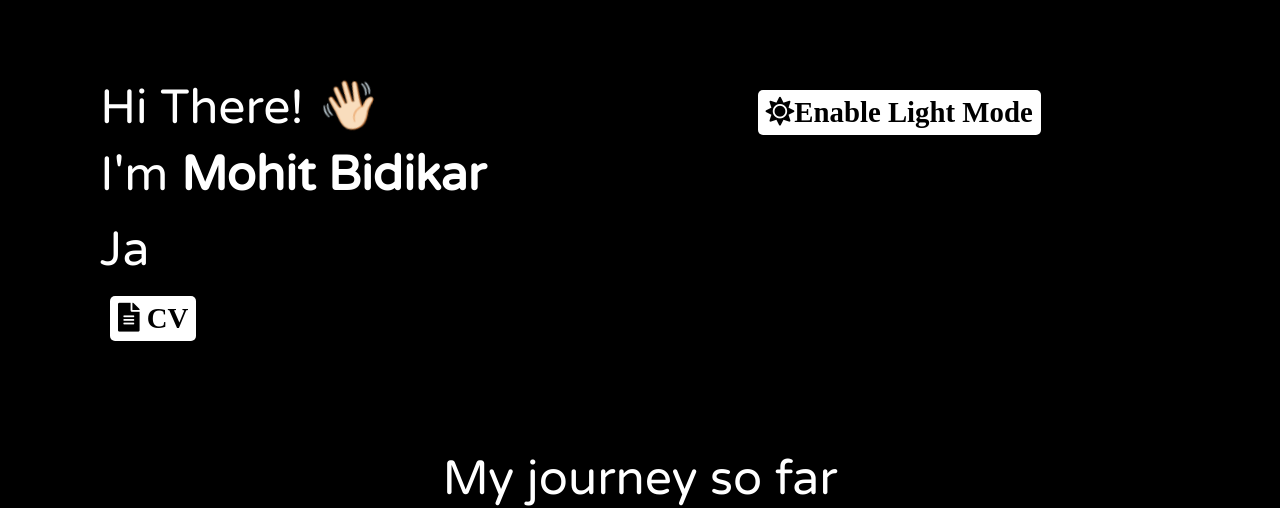
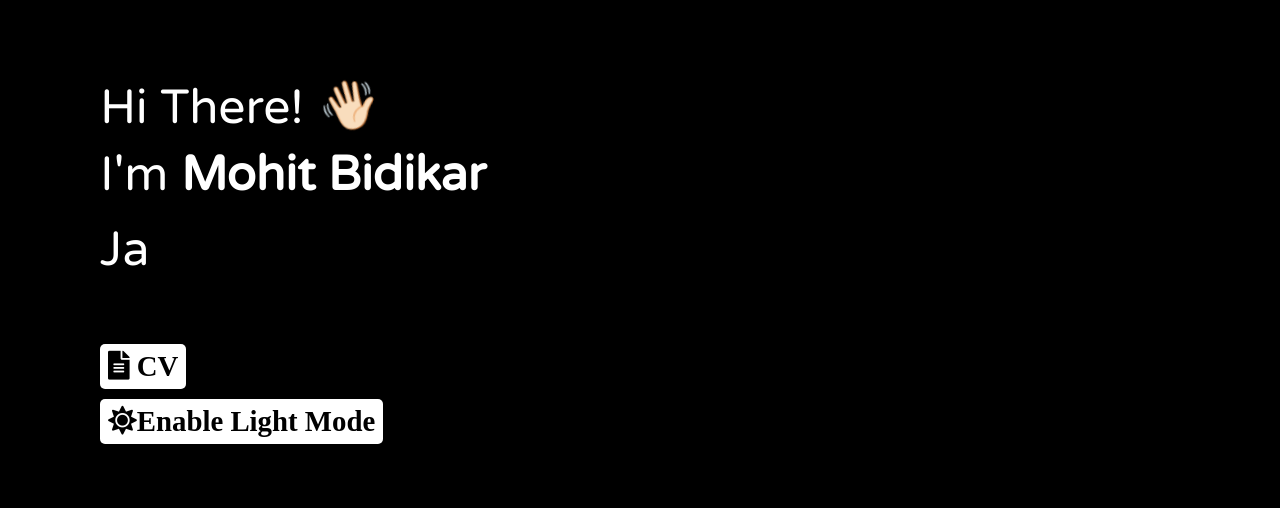
Before and after one commit to mohit4444/Portfolio, a React (Create React App) app: page / in a window 1280 px wide. Shown: the top 508 px of the page. Built offline with nearby package versions, Linux system fonts and the light colour scheme; some icons are missing.

Commit message:
light dark mode

```diff
--- a/src/components/Home/Home.js
+++ b/src/components/Home/Home.js
@@ -32,7 +32,8 @@ function Home() {
   return (
     <Container>
       <Row>
-        <Col md={7} className="home-header">
+        <Col md={12} className="home-header">
+          <div>
             <h1>
               Hi There! <span className="wave">👋🏻</span>
             </h1>
@@ -40,16 +41,19 @@ function Home() {
               I'm <strong data-text="Mohit Bidikar">Mohit Bidikar</strong>
             </h1>
             <Type />
+            <br></br>
+            <br></br>
             <a href={pdf} target="_blank" className="icons" rel="noreferrer">
               <i className="far fa-file-alt icons-dtls"> CV</i>
             </a>
-        </Col>
-        <Col md={5} className="home-header">
+          </div>
+          <div>
             <span onClick={toggleLightMode} className="icons">
               <i className={`fas ${lightIcon} icons-dtls`}>
                 {isLightMode ? "Enable Dark Mode" : "Enable Light Mode"}
               </i>
             </span>
+          </div>
         </Col>
       </Row>
       <Row>
--- a/src/style.scss
+++ b/src/style.scss
@@ -198,7 +198,8 @@ h2 {
 
 .icons {
   display: inline-block;
-  margin: 10px;
+  margin-right: 10px;
+  margin-bottom: 10px;
 }
 
 .icons-dtls {
```
Also changed, not shown: src/components/Home/Type.js (+3 -5 lines). Lines whose indentation alone changed are shown as unchanged.
